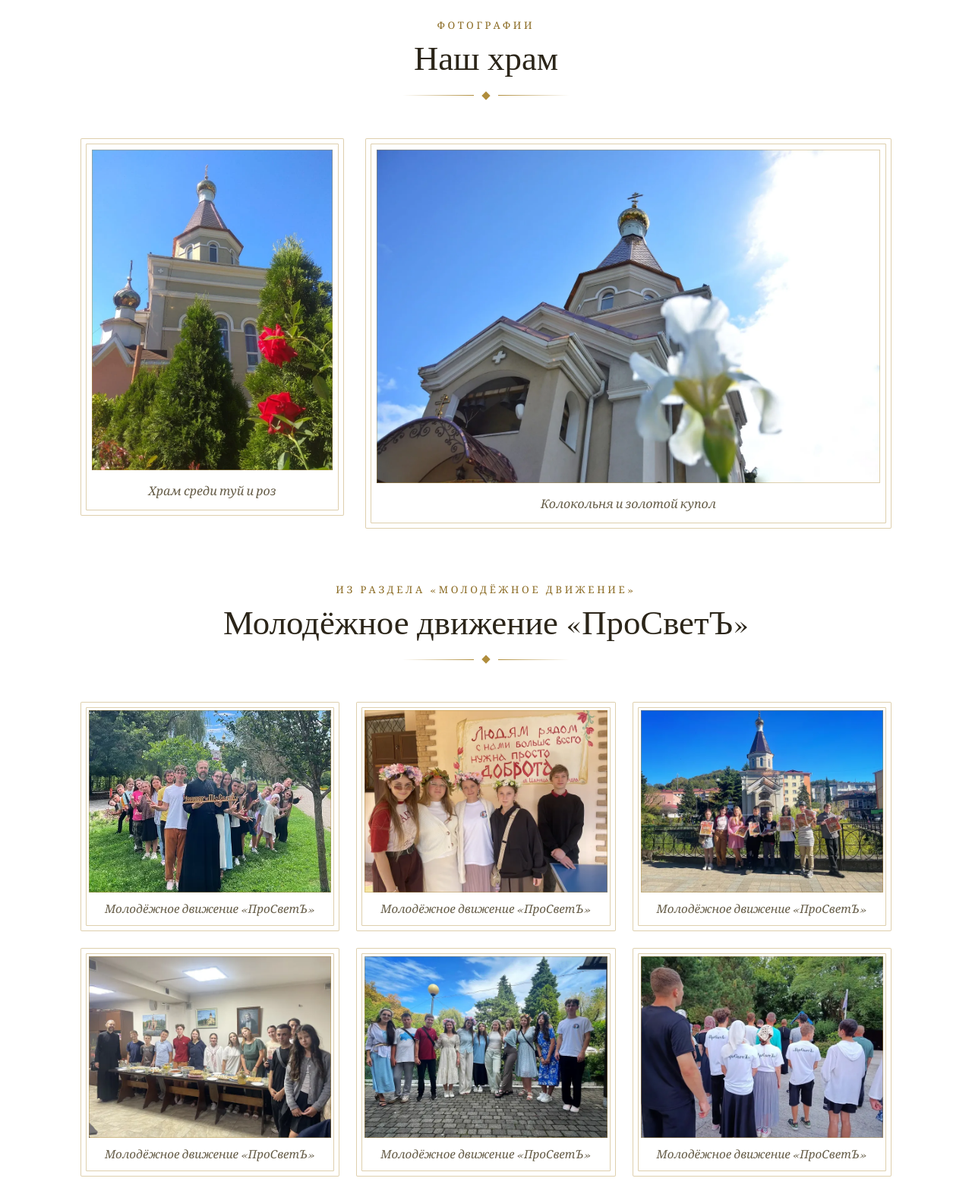
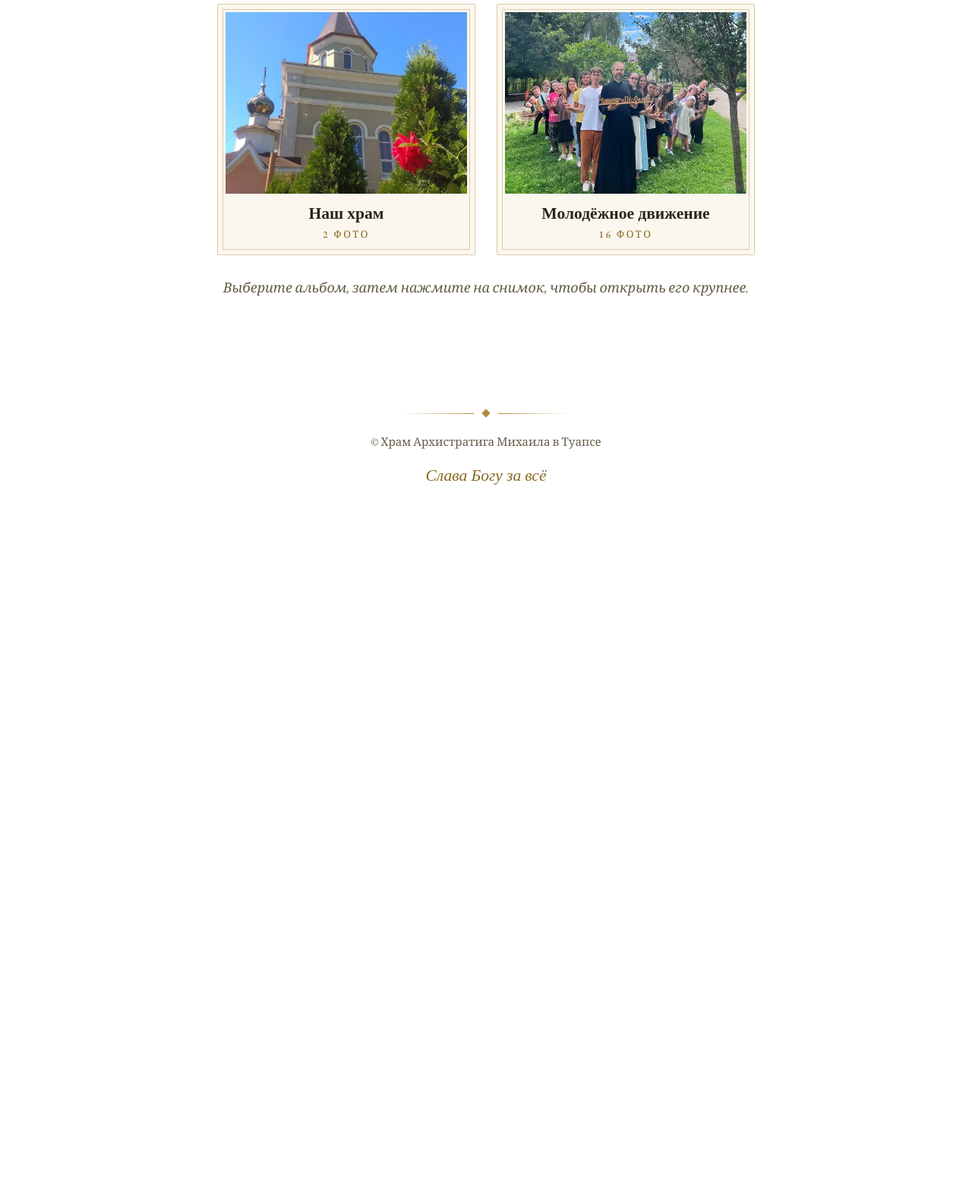
Before and after one commit to lowk3y-stt/arhistratig-mihail.tuapse, a plain HTML site: page photos.html in a window 1280 px wide. Shown: the part 220-1788 px from the top of the page at 76% size. After the commit the page ends 900 px from the top, so only its background shows below. Drawn offline with nearby package versions, Linux system fonts and the light colour scheme.

Commit message:
Add files via upload

```diff
--- a/css/style.css
+++ b/css/style.css
@@ -514,34 +514,42 @@ html.lv .sl-btn:hover { background: var(--ink); color: var(--bg); }
 .yi-side { display: none; }
 @media (min-width: 961px) { .yi-side { display: grid; } }
 
-/* ---------- Молодёжь на компьютерах: вверху фото слева, время и куратор справа; ниже вся информация ---------- */
+/* ---------- Молодёжь: заголовок справа над карточками ---------- */
+.yl-aside .sec-head { margin: 0 auto 24px; }
 @media (min-width: 961px) {
   .yl-photos { display: grid; grid-template-columns: minmax(0, 3fr) minmax(0, 2fr); gap: clamp(24px, 3vw, 40px); align-items: stretch; margin-bottom: clamp(32px, 5vw, 56px); }
-  .yl-photos .slider-frame { max-width: none; margin: 0; }
+  .yl-photos .slider-frame { max-width: none; margin: 0; align-self: start; }
+  .yl-aside { display: flex; flex-direction: column; justify-content: center; min-width: 0; }
+  .yl-aside .sec-head { margin-bottom: 20px; }
+  .yl-aside h1 { font-size: clamp(1.9rem, 3vw, 2.6rem); }
   .yi-bottom { display: none; }
-  .yi-side { max-width: none; margin: 0; grid-template-columns: minmax(0, 1fr); grid-template-rows: 1fr 1fr; gap: 20px; }
-  .yi-side .card { display: flex; flex-direction: column; justify-content: center; padding: 22px 24px; }
-  .yi-side .card h3 { margin: 8px 0 10px; }
+  .yi-side { max-width: none; margin: 0; grid-template-columns: minmax(0, 1fr); gap: 16px; }
+  .yi-side .card { padding: 18px 22px; }
+  .yi-side .card h3 { margin: 6px 0 8px; }
   .yi-side .card p { margin: 0; }
 }
+@media (max-width: 960px) { .yl-photos { display: flex; flex-direction: column; } .yl-aside { order: -1; } }
 
-/* Чёрно-жёлтая тема для слабовидящих */
-html.lv-dark { color-scheme: dark; --bg: #000; --paper: #000; --beige: #000; --beige-deep: #1a1a1a; --ink: #FFE600; --ink-soft: #FFE600; --gold: #FFE600; --gold-deep: #FFE600; --gold-ink: #FFE600; --line: #FFE600; --shadow: transparent; --glow: transparent; }
-html.lv-dark body { background: #000; color: #FFE600; }
-html.lv-dark .btn-fill, html.lv-dark .today-badge, html.lv-dark .lv-btn, html.lv-dark .lv-btn:hover { background: #FFE600; color: #000; border-color: #FFE600; }
-html.lv-dark .sl-btn, html.lv-dark .sl-count { background: #000; color: #FFE600; border-color: #FFE600; }
-html.lv-dark .sl-btn:hover { background: #FFE600; color: #000; }
-html.lv-dark .lv-panel button[aria-pressed="true"] { background: #FFE600; color: #000; }
+/* ---------- Фотографии: альбомы ---------- */
+.albums { display: grid; grid-template-columns: repeat(auto-fit, minmax(min(280px, 100%), 340px)); justify-content: center; gap: 28px; }
+.album-card { display: block; text-decoration: none; color: inherit; padding: 10px; background: var(--paper); transition: transform .3s ease, box-shadow .3s ease; }
+.album-card:hover { transform: translateY(-3px); box-shadow: 0 16px 30px -22px var(--shadow); }
+.album-card img { display: block; width: 100%; height: auto; aspect-ratio: 4 / 3; object-fit: cover; }
+.ac-t { display: block; text-align: center; padding: 14px 8px 8px; }
+.ac-t b { display: block; font: 600 1.35rem/1.2 var(--display); color: var(--ink); }
+.ac-t small { display: block; margin-top: 6px; font: 500 0.82rem/1.2 var(--text); letter-spacing: 0.2em; text-transform: uppercase; color: var(--gold-deep); }
+.album-bar { text-align: center; margin-bottom: clamp(24px, 4vw, 40px); }
+.album-bar h2 { font: 500 clamp(1.8rem, 4vw, 2.6rem)/1.15 var(--display); margin: 14px 0 0; text-wrap: balance; }
+.album-back { display: inline-block; font: 500 0.82rem/1 var(--text); letter-spacing: 0.18em; text-transform: uppercase; color: var(--gold-deep); text-decoration: none; padding: 12px 18px; border: 1px solid var(--gold); border-radius: 2px; }
+.album-back:hover { background: var(--gold-deep); color: #fff; }
+html.lv .album-back:hover { background: var(--ink); color: var(--bg); }
+html:not(.albums-on) .album-back { display: none; }
 
-/* Кнопки стопки фото появляются при наведении курсора (на сенсорных экранах видны всегда) */
-@media (hover: hover) {
-  .slider .sl-btn { opacity: 0; transition: opacity .25s, background .25s, color .25s; }
-  .slider:hover .sl-btn, .slider:focus-within .sl-btn { opacity: 1; }
-}
+.vh { position: absolute; width: 1px; height: 1px; margin: -1px; padding: 0; overflow: hidden; clip: rect(0 0 0 0); white-space: nowrap; border: 0; }
+
+main > .sec:first-child, main > section.sec:first-child { padding-top: clamp(20px, 1.9vw, 28px); }
 
 /* Меньше пустого места под шапкой */
-main > .hero, main > section:first-child > .hero { padding-top: clamp(4px, 1.5vw, 16px); }
-main > .sec:first-child, main > section.sec:first-child { padding-top: clamp(24px, 3.5vw, 44px); }
 .top { margin-bottom: clamp(8px, 1.5vw, 16px); }
-@media (min-width: 901px) { main > .hero { align-items: start; } .hero .info { margin-top: clamp(24px, 4vw, 60px); } }
-@media (min-width: 901px) { main > .hero { margin-top: -56px; } .hero .info { margin-top: clamp(40px, 5vw, 72px); } }
+main > .hero { padding-top: clamp(4px, 1.5vw, 16px); }
+@media (min-width: 901px) { main > .hero { align-items: start; margin-top: -70px; } .hero .info { margin-top: clamp(40px, 5vw, 72px); } }
--- a/js/script.js
+++ b/js/script.js
@@ -390,3 +390,22 @@
     });
   }
 })();
+
+/* Фотографии: альбомы открываются как вкладки на этой же странице */
+(function () {
+  var albums = document.querySelectorAll('.album');
+  if (!albums.length) return;
+  var page = document.querySelector('.albums');
+  function show() {
+    var id = (location.hash || '').replace('#', ''), found = null;
+    Array.prototype.forEach.call(albums, function (a) {
+      var on = a.id === id; a.hidden = !on; if (on) found = a;
+    });
+    page.hidden = !!found;
+    var note = document.querySelector('.albums-note'); if (note) note.hidden = !!found;
+    if (found) window.scrollTo(0, 0);
+  }
+  document.documentElement.classList.add('albums-on');
+  window.addEventListener('hashchange', show);
+  show();
+})();
--- a/photos.html
+++ b/photos.html
@@ -51,11 +51,19 @@
 <main>
   <section class="sec">
     <div class="wrap">
-      <div class="sec-head">
-        <p class="eyebrow">Фотографии</p>
-        <h1 class="page-title">Наш храм</h1>
-        <div class="orn" aria-hidden="true"><i></i></div>
+      <h1 class="vh">Фотографии</h1>
+      <div class="albums" role="list">
+        <a class="frame album-card" role="listitem" href="#hram" data-album="hram">
+          <img src="img/photo-1.webp" width="780" height="1040" loading="lazy" decoding="async" alt="" style="object-position:50% 40%">
+          <span class="ac-t"><b>Наш храм</b><small>2 фото</small></span>
+        </a>
+        <a class="frame album-card" role="listitem" href="#molodezh" data-album="molodezh">
+          <img src="img/yp-01-t.webp" width="540" height="720" loading="lazy" decoding="async" alt="" style="object-position:50% 86%">
+          <span class="ac-t"><b>Молодёжное движение</b><small>16 фото</small></span>
+        </a>
       </div>
+      <section class="album" id="hram" data-title="Наш храм">
+        <div class="album-bar"><a class="album-back" href="#">← Все альбомы</a><h2>Наш храм</h2></div>
         <div class="gallery">
           <figure class="frame photo">
             <a class="photo-link" href="img/photo-1.webp">
@@ -72,110 +80,110 @@
             <figcaption>Колокольня и золотой купол</figcaption>
           </figure>
         </div>
-      <div class="sec-head" style="margin-top: clamp(40px, 6vw, 72px)">
-        <p class="eyebrow">Из раздела «Молодёжное движение»</p>
-        <h2>Молодёжное движение «ПроСветЪ»</h2>
-        <div class="orn" aria-hidden="true"><i></i></div>
-      </div>
+      </section>
+      <section class="album" id="molodezh" data-title="Молодёжное движение">
+        <div class="album-bar"><a class="album-back" href="#">← Все альбомы</a><h2>Молодёжное движение «ПроСветЪ»</h2></div>
         <div class="gallery-grid">
         <figure class="frame photo">
           <a class="photo-link" href="img/yp-01.webp">
             <img src="img/yp-01-t.webp" width="540" height="720" loading="lazy" decoding="async" alt="Молодёжь «ПроСветЪ» вместе со священником выстроилась цепочкой в парке" style="object-position:50% 86%">
           </a>
-          <figcaption>Молодёжное движение «ПроСветЪ»</figcaption>
+
         </figure>
         <figure class="frame photo">
           <a class="photo-link" href="img/yp-02.webp">
             <img src="img/yp-02-t.webp" width="720" height="540" loading="lazy" decoding="async" alt="Девушки в венках у стены с надписью о доброте" style="object-position:50% 40%">
           </a>
-          <figcaption>Молодёжное движение «ПроСветЪ»</figcaption>
+
         </figure>
         <figure class="frame photo">
           <a class="photo-link" href="img/yp-03.webp">
             <img src="img/yp-03-t.webp" width="720" height="540" loading="lazy" decoding="async" alt="Ребята с афишами у часовни" style="object-position:50% 50%">
           </a>
-          <figcaption>Молодёжное движение «ПроСветЪ»</figcaption>
+
         </figure>
         <figure class="frame photo">
           <a class="photo-link" href="img/yp-04.webp">
             <img src="img/yp-04-t.webp" width="720" height="540" loading="lazy" decoding="async" alt="Общая трапеза после встречи" style="object-position:50% 50%">
           </a>
-          <figcaption>Молодёжное движение «ПроСветЪ»</figcaption>
+
         </figure>
         <figure class="frame photo">
           <a class="photo-link" href="img/yp-05.webp">
             <img src="img/yp-05-t.webp" width="720" height="540" loading="lazy" decoding="async" alt="Девушки в венках и ребята на мощёной площадке" style="object-position:50% 50%">
           </a>
-          <figcaption>Молодёжное движение «ПроСветЪ»</figcaption>
+
         </figure>
         <figure class="frame photo">
           <a class="photo-link" href="img/yp-06.webp">
             <img src="img/yp-06-t.webp" width="720" height="540" loading="lazy" decoding="async" alt="Ребята в футболках «ПроСветЪ» на открытом воздухе" style="object-position:50% 50%">
           </a>
-          <figcaption>Молодёжное движение «ПроСветЪ»</figcaption>
+
         </figure>
         <figure class="frame photo">
           <a class="photo-link" href="img/yp-07.webp">
             <img src="img/yp-07-t.webp" width="720" height="540" loading="lazy" decoding="async" alt="Молодёжь со священником на набережной на фоне храма" style="object-position:50% 50%">
           </a>
-          <figcaption>Молодёжное движение «ПроСветЪ»</figcaption>
+
         </figure>
         <figure class="frame photo">
           <a class="photo-link" href="img/yp-08.webp">
             <img src="img/yp-08-t.webp" width="720" height="540" loading="lazy" decoding="async" alt="Молодёжь на берегу моря" style="object-position:50% 60%">
           </a>
-          <figcaption>Молодёжное движение «ПроСветЪ»</figcaption>
+
         </figure>
         <figure class="frame photo">
           <a class="photo-link" href="img/yp-09.webp">
             <img src="img/yp-09-t.webp" width="720" height="540" loading="lazy" decoding="async" alt="Групповое фото во дворе со священником" style="object-position:50% 50%">
           </a>
-          <figcaption>Молодёжное движение «ПроСветЪ»</figcaption>
+
         </figure>
         <figure class="frame photo">
           <a class="photo-link" href="img/yp-10.webp">
             <img src="img/yp-10-t.webp" width="720" height="540" loading="lazy" decoding="async" alt="Ребята с воздушными шарами на площади" style="object-position:50% 60%">
           </a>
-          <figcaption>Молодёжное движение «ПроСветЪ»</figcaption>
+
         </figure>
         <figure class="frame photo">
           <a class="photo-link" href="img/yp-11.webp">
             <img src="img/yp-11-t.webp" width="720" height="332" loading="lazy" decoding="async" alt="Ребята на прогулке на фоне зелёных холмов" style="object-position:50% 50%">
           </a>
-          <figcaption>Молодёжное движение «ПроСветЪ»</figcaption>
+
         </figure>
         <figure class="frame photo">
           <a class="photo-link" href="img/yp-12.webp">
             <img src="img/yp-12-t.webp" width="720" height="540" loading="lazy" decoding="async" alt="Молодёжь с корзиной фруктов у входа в храм" style="object-position:50% 50%">
           </a>
-          <figcaption>Молодёжное движение «ПроСветЪ»</figcaption>
+
         </figure>
         <figure class="frame photo">
           <a class="photo-link" href="img/yp-13.webp">
             <img src="img/yp-13-t.webp" width="720" height="540" loading="lazy" decoding="async" alt="Ребята с шарами у большой надписи «Туапсе»" style="object-position:50% 60%">
           </a>
-          <figcaption>Молодёжное движение «ПроСветЪ»</figcaption>
+
         </figure>
         <figure class="frame photo">
           <a class="photo-link" href="img/yp-14.webp">
             <img src="img/yp-14-t.webp" width="720" height="540" loading="lazy" decoding="async" alt="Молодёжь в храме перед иконостасом" style="object-position:50% 55%">
           </a>
-          <figcaption>Молодёжное движение «ПроСветЪ»</figcaption>
+
         </figure>
         <figure class="frame photo">
           <a class="photo-link" href="img/yp-15.webp">
             <img src="img/yp-15-t.webp" width="720" height="540" loading="lazy" decoding="async" alt="Ребята отдыхают на ступенях храма" style="object-position:50% 45%">
           </a>
-          <figcaption>Молодёжное движение «ПроСветЪ»</figcaption>
+
         </figure>
         <figure class="frame photo">
           <a class="photo-link" href="img/yp-16.webp">
             <img src="img/yp-16-t.webp" width="540" height="720" loading="lazy" decoding="async" alt="Руки, сложенные сердечком, вид снизу" style="object-position:50% 50%">
           </a>
-          <figcaption>Молодёжное движение «ПроСветЪ»</figcaption>
+
         </figure>
         </div>
-      <p class="note">Нажмите на снимок, чтобы открыть его крупнее. Подробнее о движении читайте в разделе <a href="youth.html">«Молодёжное движение»</a>.</p>
+        <p class="note">Подробнее о движении читайте в разделе <a href="youth.html">«Молодёжное движение»</a>.</p>
+      </section>
+      <p class="note albums-note">Выберите альбом, затем нажмите на снимок, чтобы открыть его крупнее.</p>
     </div>
   </section>
 </main>
```
Also changed, not shown: contacts.html (+1 -5 lines), youth.html (+6 -5 lines), README.txt. Lines whose indentation alone changed are shown as unchanged.
